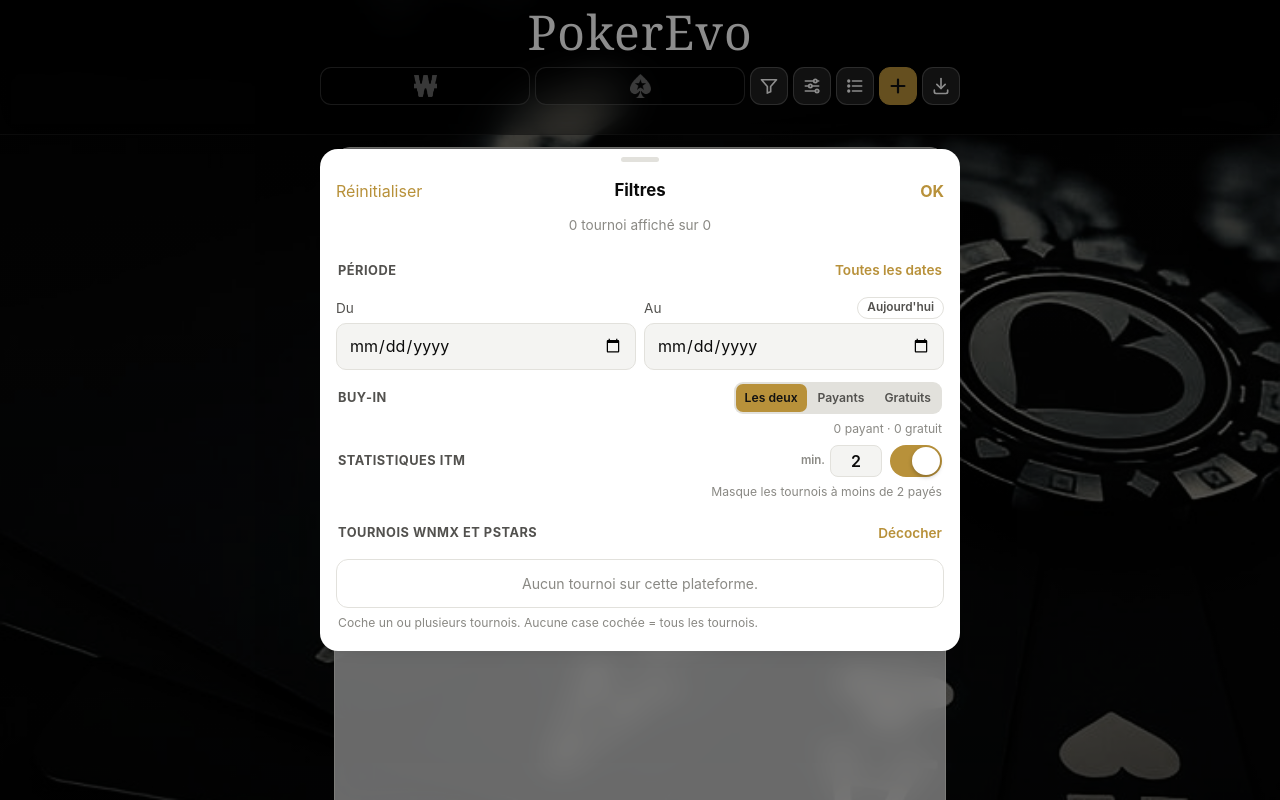
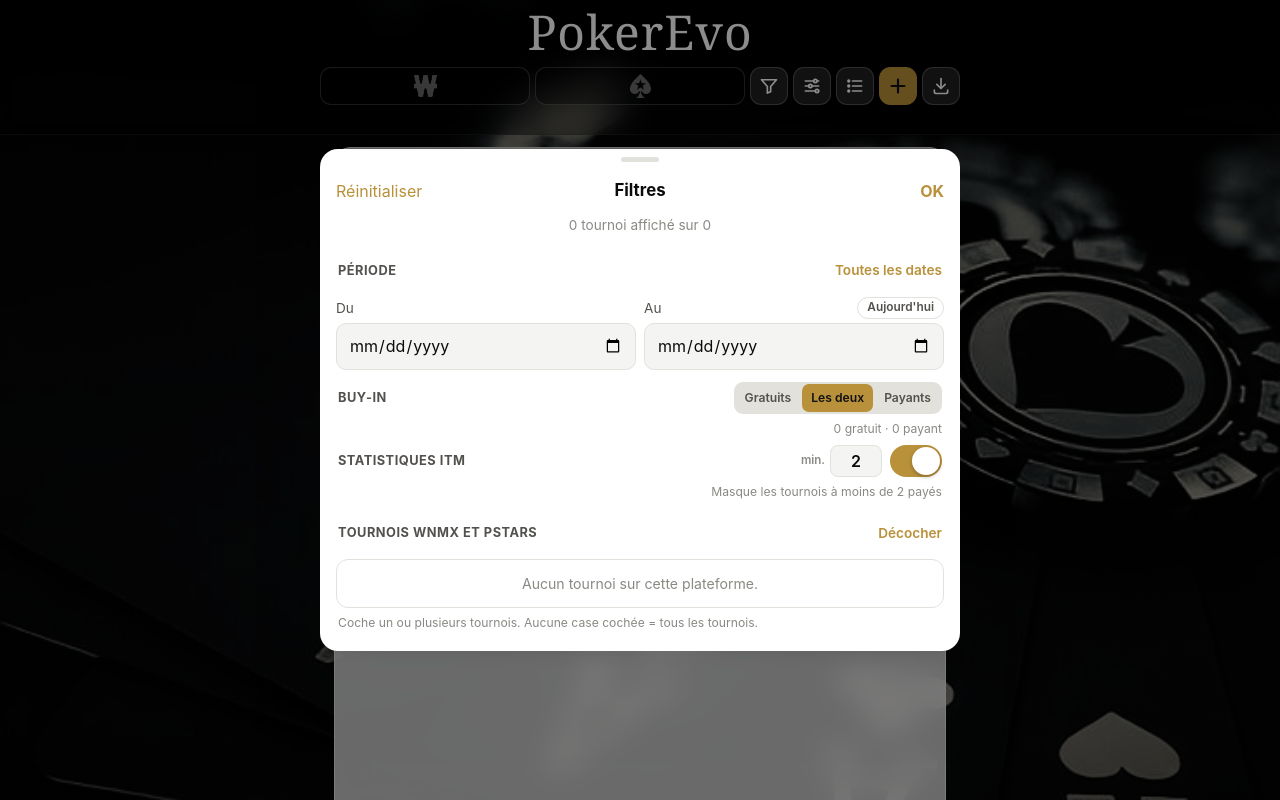
Before and after one commit to eastrip/PokerEvo, a plain HTML site: page index.html in a window 1280 px wide. Both pictures are taken after a click on the button 769 px from the left and 85 px from the top of the page. Drawn offline with nearby package versions, Linux system fonts and the light colour scheme; a web font is replaced by a local one.

Commit message:
Add files via upload

```diff
--- a/index.html
+++ b/index.html
@@ -998,9 +998,9 @@
     <!-- Buy-in puis Statistiques ITM juste dessous, en lignes serrées -->
     <div class="f-sec f-tight"><span>Buy-in</span>
       <div class="f-seg" id="f-paid" role="radiogroup" aria-label="Tournois payants ou gratuits">
+        <button type="button" role="radio" data-paid="free">Gratuits</button>
         <button type="button" role="radio" data-paid="all">Les deux</button>
         <button type="button" role="radio" data-paid="paid">Payants</button>
-        <button type="button" role="radio" data-paid="free">Gratuits</button>
       </div>
     </div>
     <p class="f-hint f-tight-hint" id="f-paid-n"></p>
@@ -2241,7 +2241,7 @@
     $('f-paid').querySelectorAll('button').forEach(b => b.setAttribute('aria-checked', String(b.dataset.paid === ui.fPaid)));
     const free = all.length - all.filter(t => buyinOf(t) > 0).length, paidN = all.length - free;
     const pl = (n, w) => `${n} ${w}${n > 1 ? 's' : ''}`;
-    $('f-paid-n').textContent = `${pl(paidN, 'payant')} · ${pl(free, 'gratuit')} `;
+    $('f-paid-n').textContent = `${pl(free, 'gratuit')} · ${pl(paidN, 'payant')}`;
     $('f-from').value = ui.fFrom; $('f-to').value = fToEff();
     $('f-to').disabled = ui.fToToday;
     $('f-today').setAttribute('aria-pressed', String(ui.fToToday));
```
